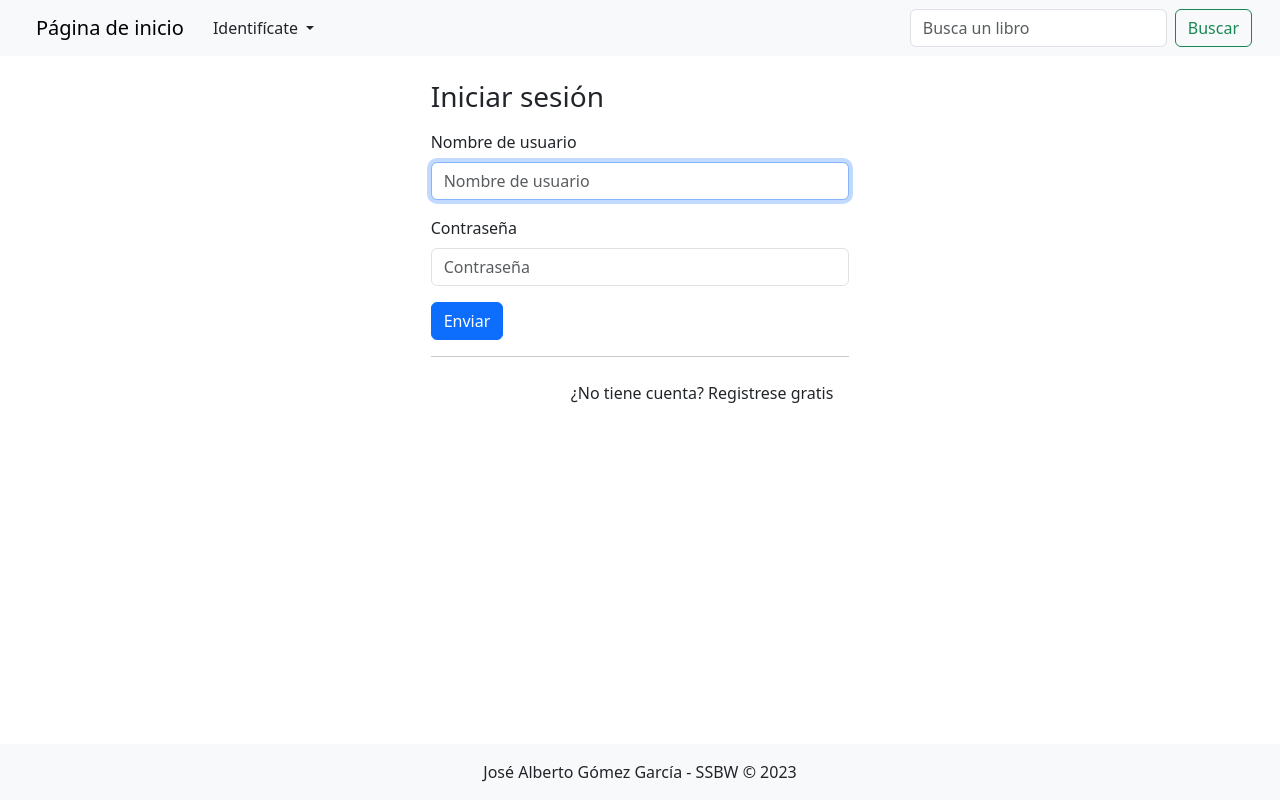
After one commit to modejota/ssbw-mii, a Django app: page /accounts/login/ in a window 1280 px wide. The commit adds this page. Run offline with Django 4.2, Linux system fonts and the light colour scheme; some libraries are stand-ins or nearby versions.

Commit message:
[Closes #12] Login forms and user-dependant fields

```diff
--- a/libreria/templates/base.html
+++ b/libreria/templates/base.html
@@ -17,17 +17,45 @@
 <body class="d-flex flex-column vh-100">
   <!-- Encabezado de la página -->
   <nav class="navbar navbar-expand-lg navbar-light bg-light">
-    <div class="container-fluid">
-      <a class="navbar-brand ps-4" href="{% url 'home' %}">
-        Página de inicio
-      </a>
+    <div class="container-fluid d-flex">
+      <div class="d-flex align-items-center">
+        <a class="navbar-brand ps-4" href="{% url 'home' %}">
+          Página de inicio
+        </a>
+        {% if user.is_authenticated %}
+        <div class="dropdown">
+          <button class="btn btn-outline-light bg-transparent text-dark dropdown-toggle" type="button"
+            id="dropdownMenuButton" data-bs-toggle="dropdown" aria-expanded="false">
+            Bienvenido, {{ user.username }}
+          </button>
+          <ul class="dropdown-menu" aria-labelledby="dropdownMenuButton">
+            <li><a class="dropdown-item text-dark" href="{% url 'logout' %}">Cerrar sesión</a></li>
+          </ul>
+        </div>
+        {% else %}
+        <div class="dropdown">
+          <button class="btn btn-outline-light bg-transparent text-dark dropdown-toggle" type="button"
+            id="dropdownMenuButton" data-bs-toggle="dropdown" aria-expanded="false">
+            Identifícate
+          </button>
+          <ul class="dropdown-menu" aria-labelledby="dropdownMenuButton">
+            <li><a class="dropdown-item text-dark" href="{% url 'login' %}">Iniciar sesión</a></li>
+            <li><a class="dropdown-item text-dark" href="{% url 'signup' %}">Registrarse</a></li>
+          </ul>
+        </div>
+        {% endif %}
+
+      </div>
       <div class="d-flex justify-content-between me-3">
         <form action="{% url 'buscar' %}" class="d-flex" method="POST" enctype="multipart/form-data">
           {% csrf_token %}
-          <input name="query" class="form-control me-2" type="search" placeholder="Busca un libro" aria-label="Search" required>
+          <input name="query" class="form-control me-2" type="search" placeholder="Busca un libro" aria-label="Search"
+            required>
           <button class="btn btn-outline-success" type="submit">Buscar</button>
         </form>
+        {% if user.is_staff %}
         <a class="btn btn-outline-primary ms-2" href="{% url 'añadir' %}" role="button">Añadir libro</a>
+        {% endif %}
       </div>
 
     </div>
@@ -44,7 +72,7 @@
     <div class="container p-3">
       <div class="row">
         <div class="col-lg-12">
-          <p class="mb-0">José Alberto Gómez García - SSBW</p>
+          <p class="mb-0">José Alberto Gómez García - SSBW &#169 2023</p>
         </div>
       </div>
     </div>
--- a/libreria/templates/detalle.html
+++ b/libreria/templates/detalle.html
@@ -31,6 +31,7 @@
             </div>
         </div>
     </div>
+    {% if user.is_staff %}
     <div class="row mt-4 mb-4">
         <div class="text-center">
             <a class="btn btn-outline-primary d-inline-block mx-auto me-2" href="{% url 'editar' isbn %}">Modificar
@@ -62,6 +63,7 @@
             </div>
         </div>
     </div>
+    {% endif %}
 </div>
 
 {% else %}
--- /dev/null
+++ b/libreria/templates/registration/login.html
@@ -0,0 +1,28 @@
+{% extends 'base.html' %}
+
+{% load django_bootstrap5 %}
+{% load i18n %}
+
+{% block content %}
+
+<div class="d-flex justify-content-center">
+    <div class="col-md-4 mt-4">
+        <h3 class="mb-3">Iniciar sesión</h3>
+
+        <form method="POST">
+            {% csrf_token %}
+            {% bootstrap_form form %}
+            <button class="btn btn-primary">Enviar</button>
+        </form>
+
+        <hr>
+
+        <div class="d-flex justify-content-end">
+        <ul class="list-group list-group-flush text-center">
+            <li class="list-group-item"><a href="{% url 'login' %}" class="text-decoration-none text-dark">¿No tiene cuenta? Registrese gratis</a></li>
+        </ul>
+        </div>
+    </div>
+</div>
+
+{% endblock %}
```
Also changed, not shown: libreria/templates/registration/signup.html (added, +19 -0 lines).
